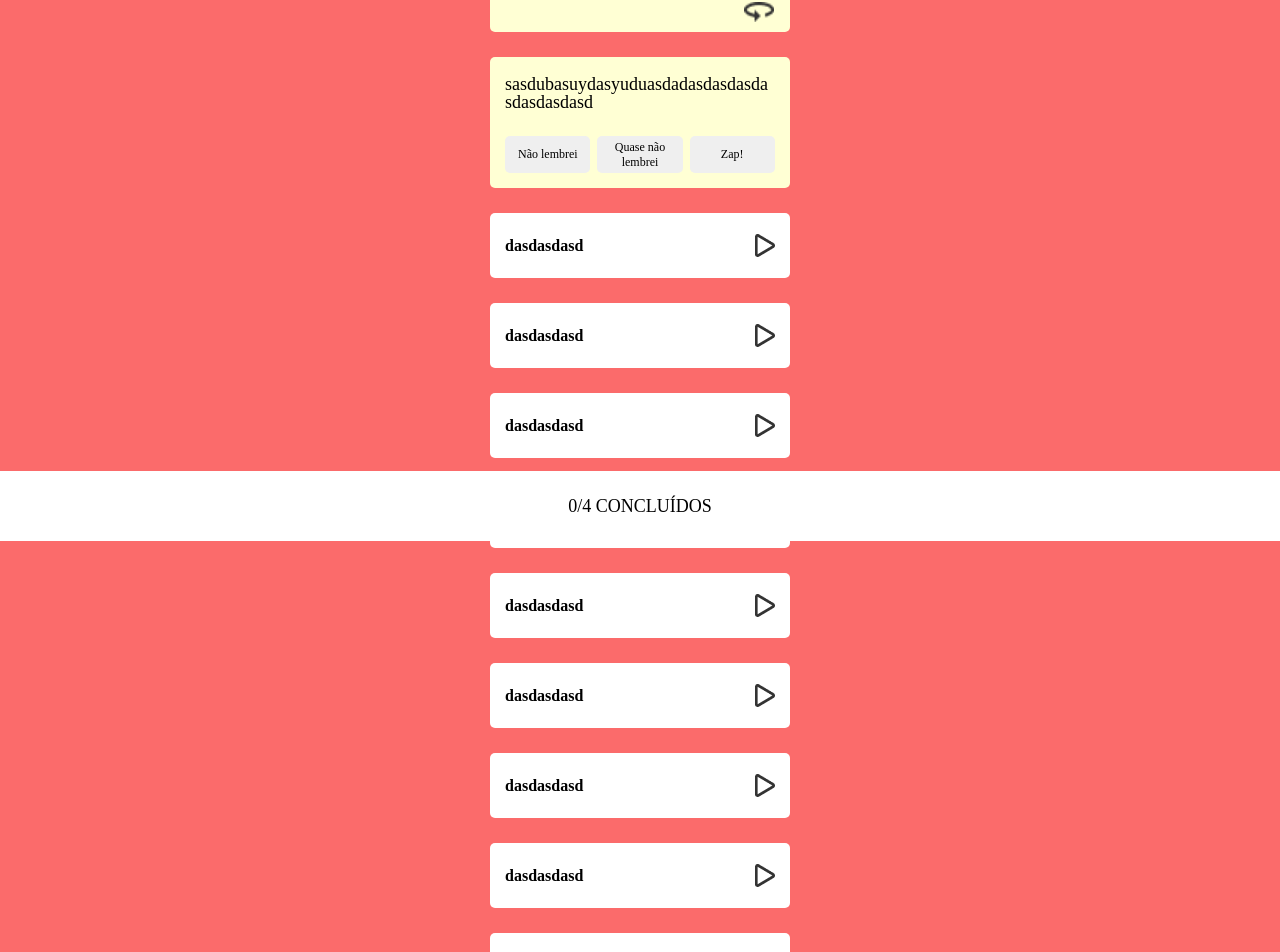
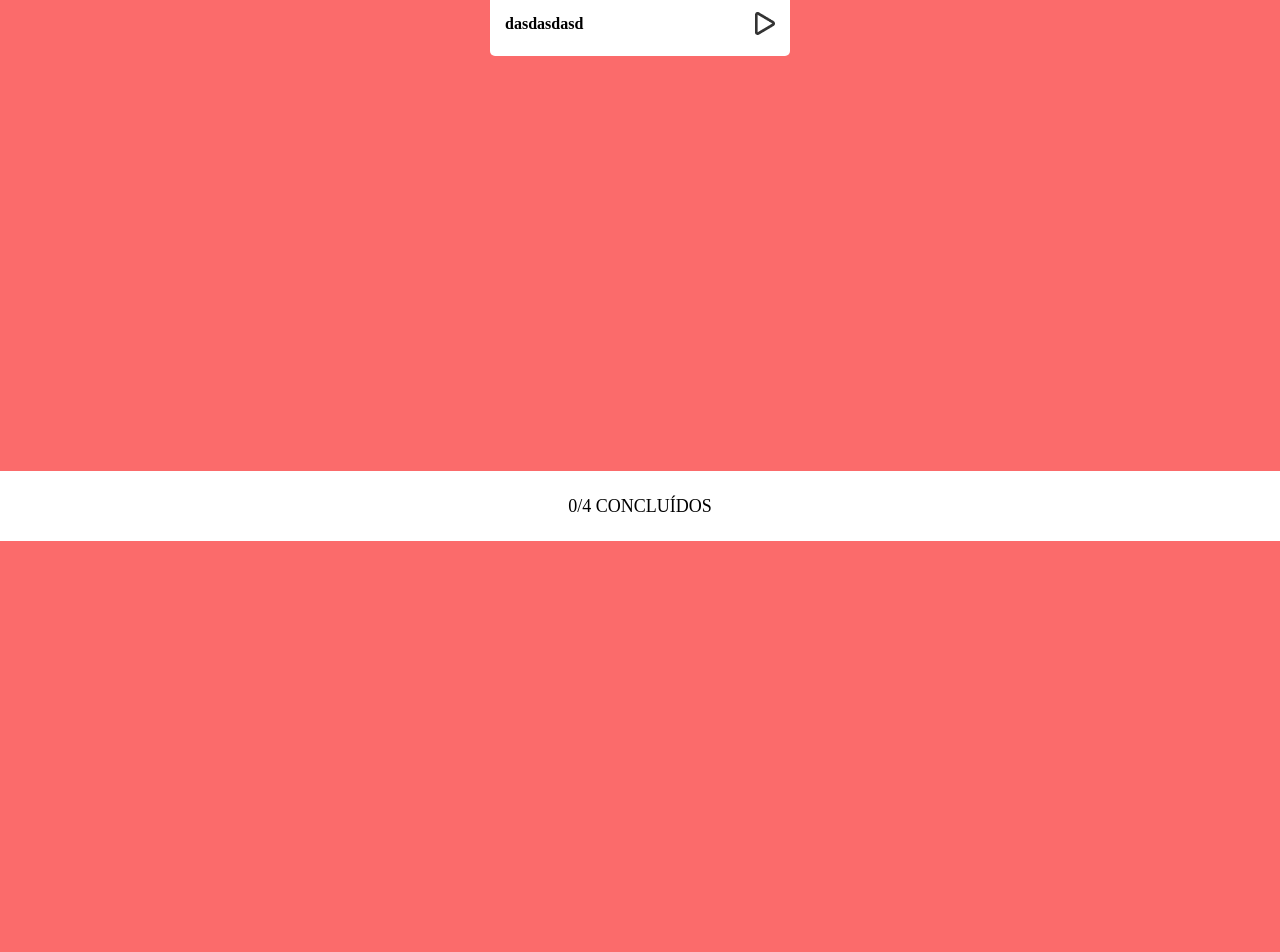
Before and after one commit to TamaraFerr/Zaprecall, a React (Create React App) app: page / in a window 1280 px wide. Shown: the part 259-1211 px from the top of the page. After the commit the page ends 800 px from the top, so only its background shows below. Built offline with nearby package versions, Linux system fonts and the light colour scheme; a web font is replaced by a local one.

Commit message:
tentando fazer algo

```diff
--- a/package.json
+++ b/package.json
@@ -9,7 +9,7 @@
     "react": "^18.2.0",
     "react-dom": "^18.2.0",
     "react-scripts": "5.0.1",
-    "styled-components": "^5.3.6",
+    "styled-components": "^5.3.8",
     "web-vitals": "^2.1.4"
   },
   "scripts": {
--- a/src/App.js
+++ b/src/App.js
@@ -6,8 +6,6 @@ import "./styles/style.css"
 
 
 function App() {
-  const [answer, setAnswer] = useState("")
-  const [finished, setFinished] = useState("")
 
   return (
     <>
--- a/src/Flashcards.js
+++ b/src/Flashcards.js
@@ -1,57 +1,22 @@
 import styled from "styled-components"
 import cards from "./cards"
+import Questions from "./Questions"
+import { useState } from "react"
 
 export default function Flashcards() {
+    const [openQuest, setOpenQuest] = useState(false);
+
+    const openQuestion = () => {
+        setOpenQuest(true)
+    };
+
 
     return (
         <div className="questions-container">
-            <div className="zap-question-front" data-test="flashcard">
-                <p data-test="flashcard-text">ashuahsahsuasasasa</p>
-                <img src="./assets/seta_virar.png" className="zap-vira" alt="zap-vira" data-test="turn-btn"/>
-            </div>
-            <div className="zap-question-answer" data-test="flashcard">
-                <p data-test="flashcard-text">sasdubasuydasyuduasdadasdasdasdasdasdasdasd</p>
-                <div className="button">
-                    <button className="botao1" data-test="no-btn" >Não lembrei</button>
-                    <button className="botao2" data-test="partial-btn">Quase não lembrei</button>
-                    <button className="botao3" data-test="zap-btn">Zap!</button>
-                </div>
-            </div>
             <div className="zap-questions" data-test="flashcard">
                 <p data-test="flashcard-text">dasdasdasd</p>
-                <img src="./assets/seta_play.png" className="zap-start" alt="zap-start" data-test="play-btn"/>
-            </div>
-            <div className="zap-questions" data-test="flashcard">
-                <p data-test="flashcard-text">dasdasdasd</p>
-                <img src="./assets/seta_play.png" className="zap-start" alt="zap-start" data-test="play-btn"/>
-            </div>
-            <div className="zap-questions" data-test="flashcard">
-                <p data-test="flashcard-text">dasdasdasd</p>
-                <img src="./assets/seta_play.png" className="zap-start" alt="zap-start" data-test="play-btn"/>
-            </div>
-            <div className="zap-questions" data-test="flashcard">
-                <p data-test="flashcard-text">dasdasdasd</p>
-                <img src="./assets/seta_play.png" className="zap-start" alt="zap-start" data-test="play-btn"/>
-            </div>
-            <div className="zap-questions" data-test="flashcard">
-                <p data-test="flashcard-text">dasdasdasd</p>
-                <img src="./assets/seta_play.png" className="zap-start" alt="zap-start" data-test="play-btn"/>
-            </div>
-            <div className="zap-questions" data-test="flashcard">
-                <p data-test="flashcard-text">dasdasdasd</p>
-                <img src="./assets/seta_play.png" className="zap-start" alt="zap-start" data-test="play-btn"/>
-            </div>
-            <div className="zap-questions" data-test="flashcard">
-                <p data-test="flashcard-text">dasdasdasd</p>
-                <img src="./assets/seta_play.png" className="zap-start" alt="zap-start" data-test="play-btn"/>
-            </div>
-            <div className="zap-questions" data-test="flashcard">
-                <p data-test="flashcard-text">dasdasdasd</p>
-                <img src="./assets/seta_play.png" className="zap-start" alt="zap-start" data-test="play-btn"/>
-            </div>
-            <div className="zap-questions" data-test="flashcard">
-                <p data-test="flashcard-text">dasdasdasd</p>
-                <img src="./assets/seta_play.png" className="zap-start" alt="zap-start" data-test="play-btn"/>
+                <img src="./assets/seta_play.png" className="zap-start" alt="zap-start" data-test="play-btn" onClick={openQuestion}/>
+                {openQuest && < Questions/>}
             </div>
             <div className="zap-questions" data-test="flashcard">
                 <p data-test="flashcard-text">dasdasdasd</p>
--- /dev/null
+++ b/src/Questions.js
@@ -0,0 +1,8 @@
+export default function questionOpen() {
+    return (
+        <div className="zap-question-front" data-test="flashcard">
+            <p data-test="flashcard-text">ashuahsahsuasasasa</p>
+            <img src="./assets/seta_virar.png" className="zap-vira" alt="zap-vira" data-test="turn-btn"/>
+        </div>
+    )
+}
--- a/src/styles/style.css
+++ b/src/styles/style.css
@@ -105,6 +105,19 @@ button {
     position: relative;
 }
 
+.botao1 {
+    background-color: #FF3030;
+    color: #FFFFFF;
+}
+.botao2 {
+    background-color: #FF922E;
+    color: #FFFFFF;
+}
+.botao3 {
+    background-color: #2FBE34;
+    color: #FFFFFF;
+}
+
 p {
     margin-left: 15px;
     word-break: break-word;
```
Also changed, not shown: 1 other file (tests, documents, lock files or other folders).
